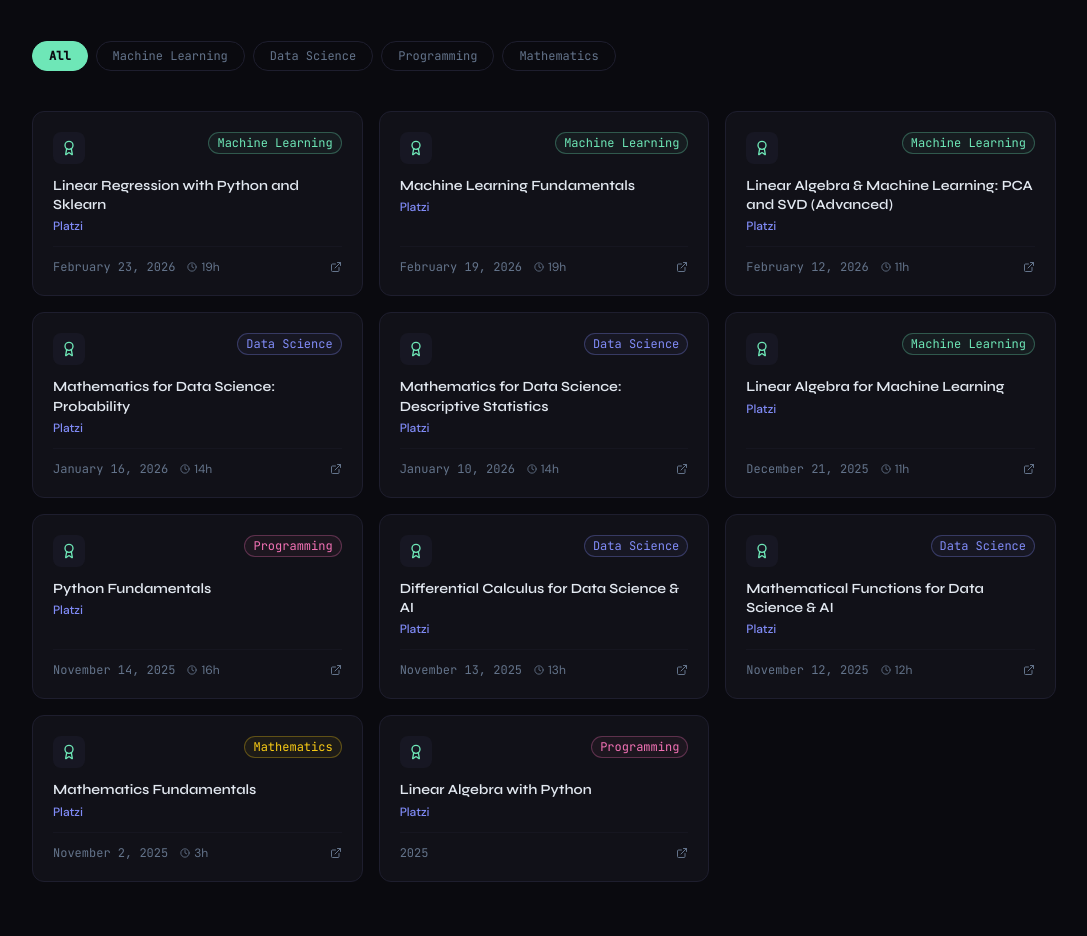
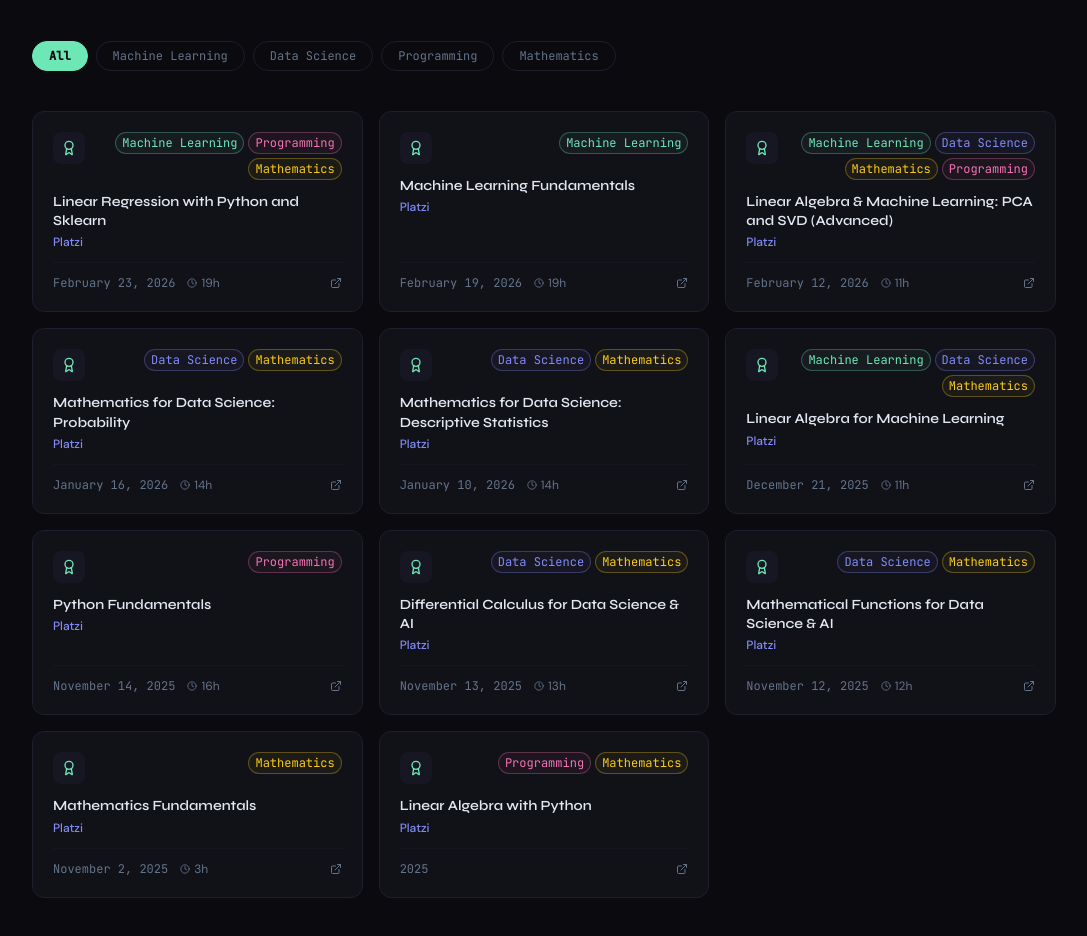
Before and after one commit to JohanLeon0914/portfolio-web-ia-developer, a Next.js app: page / in a window 1280 px wide. Shown: the part 4604-5540 px from the top of the page, without its empty margins (96-1183 px from the left). Built offline with nearby package versions, Linux system fonts and the light colour scheme.

Commit message:
Updating certificates section with new categories

```diff
--- a/components/sections/Certificates.tsx
+++ b/components/sections/Certificates.tsx
@@ -15,7 +15,7 @@
   dateFormatted: string;
   dateFormattedEs: string;
   hours: number | null;
-  category: string;
+  categories: string[];
   file: string;
   code: string | null;
 }
@@ -37,7 +37,7 @@
   }, []);
 
   const filtered =
-    filter === "All" ? certs : certs.filter((c) => c.category === filter);
+    filter === "All" ? certs : certs.filter((c) => c.categories.includes(filter));
 
   const categoryColors: Record<string, string> = {
     "Machine Learning": "text-accent border-accent/30 bg-accent/5",
@@ -107,13 +107,18 @@
                 <div className="p-2 rounded-lg bg-border/50">
                   <Award size={16} className="text-accent" />
                 </div>
-                <div
-                  className={clsx(
-                    "text-xs px-2 py-0.5 rounded-full border font-mono flex-shrink-0",
-                    categoryColors[cert.category] || "text-muted border-border"
-                  )}
-                >
-                  {locale === "es" ? t(`certificates.categories.${cert.category}`) : cert.category}
+                <div className="flex flex-wrap gap-1 justify-end flex-1">
+                  {cert.categories.map((cat) => (
+                    <span
+                      key={cat}
+                      className={clsx(
+                        "text-xs px-1.5 py-0.5 rounded-full border font-mono whitespace-nowrap",
+                        categoryColors[cat] || "text-muted border-border"
+                      )}
+                    >
+                      {locale === "es" ? t(`certificates.categories.${cat}`) : cat}
+                    </span>
+                  ))}
                 </div>
               </div>
 
--- a/public/jsons/certificates.json
+++ b/public/jsons/certificates.json
@@ -8,7 +8,7 @@
     "dateFormatted": "February 19, 2026",
     "dateFormattedEs": "19 de Febrero de 2026",
     "hours": 19,
-    "category": "Machine Learning",
+    "categories": ["Machine Learning"],
     "file": "/certificates/diploma-machine-learning.pdf",
     "code": "ccb8cc87-c8e5-4379-a32b-7875bee0381f"
   },
@@ -21,7 +21,7 @@
     "dateFormatted": "February 23, 2026",
     "dateFormattedEs": "23 de Febrero de 2026",
     "hours": 19,
-    "category": "Machine Learning",
+    "categories": ["Machine Learning", "Programming", "Mathematics"],
     "file": "/certificates/diploma-regresion-lineal.pdf",
     "code": "2579e196-6cf2-4afc-90e5-4e1de8a04e0f"
   },
@@ -34,7 +34,7 @@
     "dateFormatted": "February 12, 2026",
     "dateFormattedEs": "12 de Febrero de 2026",
     "hours": 11,
-    "category": "Machine Learning",
+    "categories": ["Machine Learning", "Data Science", "Mathematics", "Programming"],
     "file": "/certificates/diploma-algebra-ml-avanzado.pdf",
     "code": "2579e196-6cf2-4afc-90e5-4e1de8a04e0f"
   },
@@ -47,7 +47,7 @@
     "dateFormatted": "January 16, 2026",
     "dateFormattedEs": "16 de Enero de 2026",
     "hours": 14,
-    "category": "Data Science",
+    "categories": ["Data Science", "Mathematics"],
     "file": "/certificates/diploma-ds-probabilidad.pdf",
     "code": "947e605f-5986-4494-82fe-5a7b268fd348"
   },
@@ -60,7 +60,7 @@
     "dateFormatted": "January 10, 2026",
     "dateFormattedEs": "10 de Enero de 2026",
     "hours": 14,
-    "category": "Data Science",
+    "categories": ["Data Science", "Mathematics"],
     "file": "/certificates/diploma-estadistica-descriptiva-2021.pdf",
     "code": "d9f6785c-44ef-4c3b-a857-de2837102c28"
   },
@@ -73,7 +73,7 @@
     "dateFormatted": "December 21, 2025",
     "dateFormattedEs": "21 de Diciembre de 2025",
     "hours": 11,
-    "category": "Machine Learning",
+    "categories": ["Machine Learning", "Data Science", "Mathematics"],
     "file": "/certificates/diploma-algebra-ml.pdf",
     "code": "1d0ef7e0-6487-4030-ae3e-e11d59d12f16"
   },
@@ -86,7 +86,7 @@
     "dateFormatted": "November 14, 2025",
     "dateFormattedEs": "14 de Noviembre de 2025",
     "hours": 16,
-    "category": "Programming",
+    "categories": ["Programming"],
     "file": "/certificates/diploma-fundamentos-python.pdf",
     "code": "537e3dcb-fb66-4694-bb1a-9ac938d6dae8"
   },
@@ -99,7 +99,7 @@
     "dateFormatted": "November 13, 2025",
     "dateFormattedEs": "13 de Noviembre de 2025",
     "hours": 13,
-    "category": "Data Science",
+    "categories": ["Data Science", "Mathematics"],
     "file": "/certificates/diploma-calculo-diferencial-ds.pdf",
     "code": "7f87e573-cb22-40d3-8d88-2c78f0b5b8f4"
   },
@@ -112,7 +112,7 @@
     "dateFormatted": "November 12, 2025",
     "dateFormattedEs": "12 de Noviembre de 2025",
     "hours": 12,
-    "category": "Data Science",
+    "categories": ["Data Science", "Mathematics"],
     "file": "/certificates/diploma-funciones-matematicas.pdf",
     "code": "74ecb855-23cb-49f7-91a6-6276e62d0165"
   },
@@ -125,7 +125,7 @@
     "dateFormatted": "November 2, 2025",
     "dateFormattedEs": "2 de Noviembre de 2025",
     "hours": 3,
-    "category": "Mathematics",
+    "categories": ["Mathematics"],
     "file": "/certificates/diploma-fundamentos-matematicas.pdf",
     "code": "92fa1965-d442-48fa-bdb7-eaff0c02919a"
   },
@@ -138,7 +138,7 @@
     "dateFormatted": "2025",
     "dateFormattedEs": "2025",
     "hours": null,
-    "category": "Programming",
+    "categories": ["Programming", "Mathematics"],
     "file": "/certificates/diploma-algebra-lineal-python.pdf",
     "code": null
   }
```
